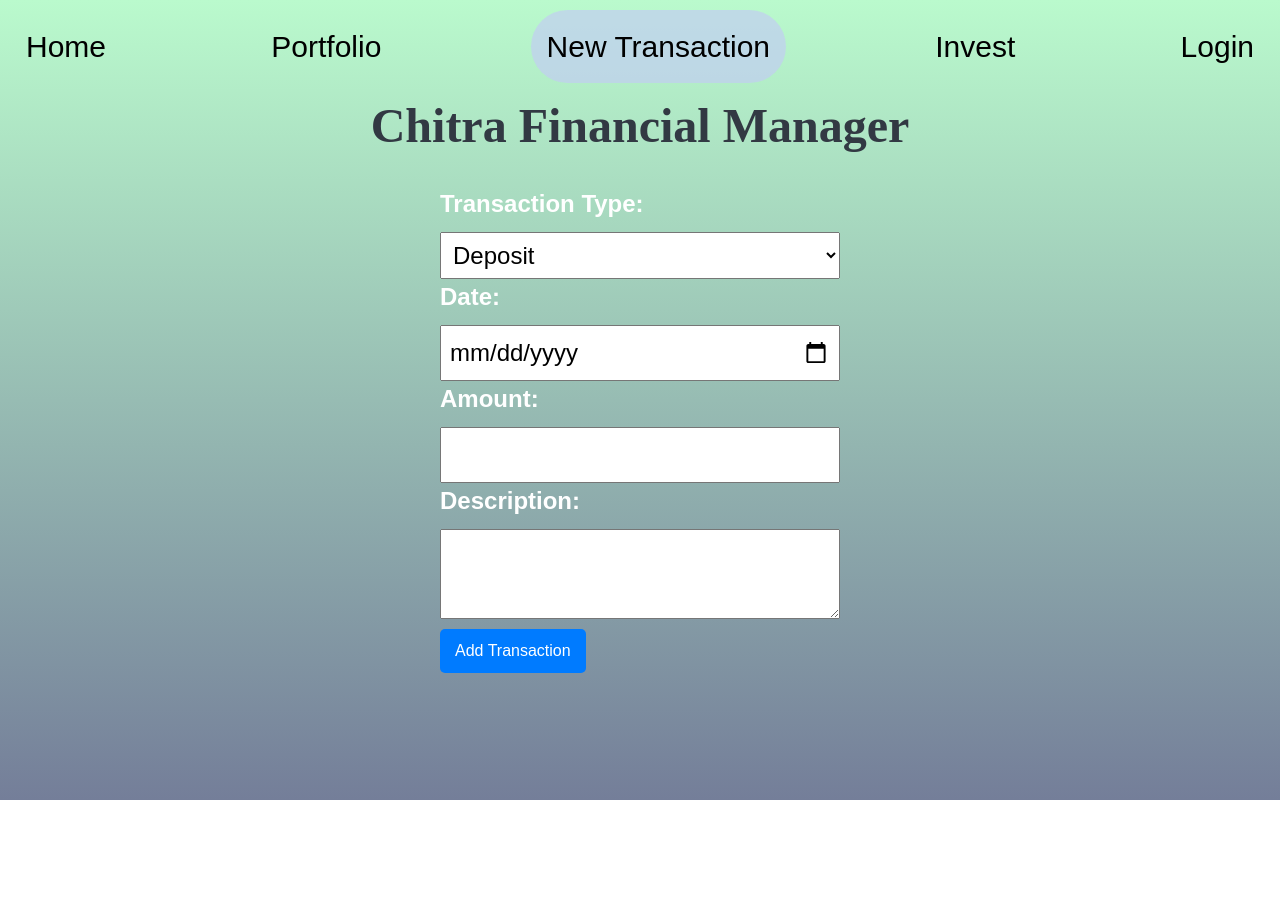
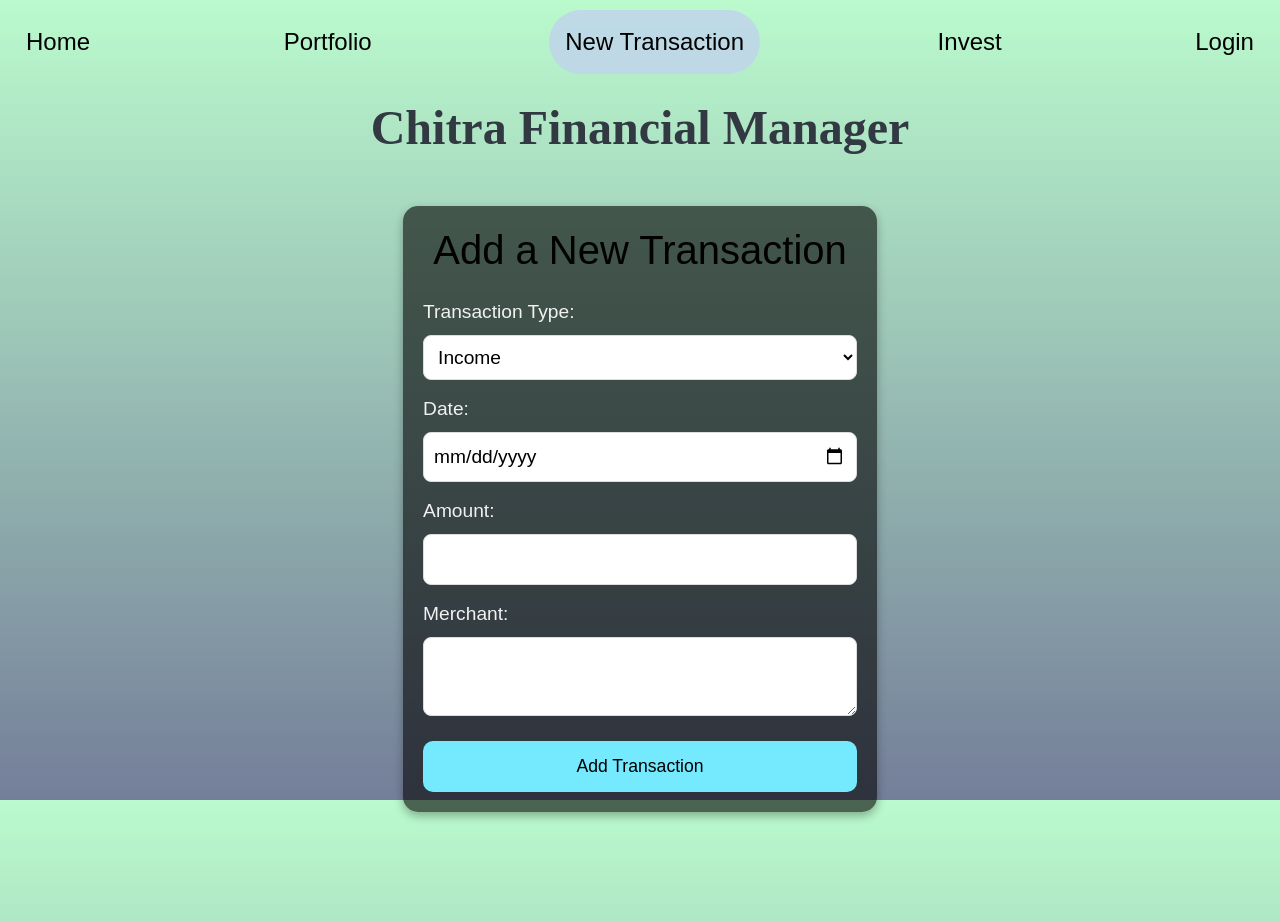
Before and after one commit to tudor1610/Chitra_Financial_Manager, a Flask app: page /newtransaction in a window 1280 px wide. Before the commit the page ends 800 px from the top, so only its background shows below. Run offline with Flask 3, Linux system fonts and the light colour scheme; some libraries are stand-ins or nearby versions.

Commit message:
Added New Transaction page

```diff
--- a/public/style.css
+++ b/public/style.css
@@ -166,34 +161,166 @@ h1.main-title {
 	margin-bottom: 0.7em;
 }
 
-form {
-    width: 400px;
-    margin: 0 auto;
+.transaction-form {
+    background: rgba(0, 0, 0, 0.6);
+    border-radius: 15px;
+    box-shadow: 0px 4px 10px rgba(0, 0, 0, 0.3);
+    padding: 20px;
+    max-width: 600px;
+    margin: 20px auto;
 }
 
-label {
-    font-weight: bold;
-    margin-bottom: 5px;
-    display: inline-block;
+.transaction-label {
+    font-size: 1.1rem;
+    color: #f1f1f1;
+    display: block;
+    margin-bottom: 8px;
 }
 
-input, select, textarea {
+.transaction-select, .transaction-input, .transaction-textarea {
+    font-size: 1rem;
     width: 100%;
-    padding: 8px;
-    margin-top: 5px;
+    padding: 10px;
+    background-color: #ffffff;
+    border: 1px solid #ddd;
+    border-radius: 8px;
     box-sizing: border-box;
+    margin-bottom: 15px;
 }
 
-button {
-    padding: 10px 15px;
-    font-size: 16px;
-    background-color: #007BFF;
-    color: white;
+.transaction-button {
+    background-color: #75eaff;
+    color: black;
+    padding: 12px 20px;
     border: none;
-    border-radius: 5px;
+    border-radius: 10px;
+    font-size: 1.1rem;
+    width: 100%;
     cursor: pointer;
+    transition: background-color 0.3s;
 }
 
-button:hover {
-    background-color: #0056b3;
+.transaction-button:hover {
+    background-color: #4ab1d8;
 }
+
+.transaction-button:active {
+    background-color: #348da2;
+}
+
+form {
+    margin-top: 30px;
+}
+
+.container.mt-5 {
+    padding: 15px;
+}
+
+h1.text-center.mb-4 {
+    margin-bottom: 20px;
+    color: #000000;
+}
+
+.flashes {
+    list-style-type: none;
+    margin: 0;
+    padding: 10px;
+    position: fixed;
+    top: 20px;
+    right: 20px;
+    max-width: 300px;
+    z-index: 1000;
+    font-family: 'Arial', cursive;
+}
+
+.flashes li {
+    margin-bottom: 10px;
+    padding: 10px;
+    border-radius: 5px;
+    color: #ffffff;
+    font-weight: bold;
+}
+
+.flashes .error {
+    background-color: #f44336;
+}
+
+.flashes .success {
+    background-color: #4caf50;
+}
+
+.flashes .info {
+    background-color: #2196f3;
+}
+
+.flashes .warning {
+    background-color: #ff9800;
+}
+
+.flashes li {
+    animation: slideIn 1s ease-in-out;
+}
+
+@keyframes slideIn {
+    0% {
+        opacity: 0;
+        transform: translateX(100%);
+    }
+    100% {
+        opacity: 1;
+        transform: translateX(0);
+    }
+}
+
+.flash-messages {
+    display: flex;
+    flex-direction: column;
+    gap: 10px;
+    max-width: 100%;
+    align-items: center;
+    justify-content: center;
+}
+
+.flash-message.success {
+    background-color: #4CAF50;
+    color: white;
+    border-radius: 5px;
+    padding: 10px 20px;
+    font-size: 1rem;
+    text-align: center;
+    width: 100%;
+}
+
+.flash-message.error {
+    background-color: #f44336;
+    color: white;
+    border-radius: 5px;
+    padding: 10px 20px;
+    font-size: 1rem;
+    text-align: center;
+    width: 100%;
+}
+
+body {
+    font-size: 1.2rem;
+}
+
+h1, h2, h3, h4, h5, h6 {
+    font-size: 2.5rem;
+}
+
+.navbar a {
+    font-size: 1.5rem;
+}
+
+.transaction-label, .transaction-input, .transaction-select, .transaction-textarea {
+    font-size: 1.2rem;
+}
+
+button, .flash-message {
+    font-size: 1.5rem;
+}
+
+.flash-message {
+    font-size: 1.5rem;
+}
--- a/server.py
+++ b/server.py
@@ -2,141 +2,151 @@ from flask import Flask, request, render_template, redirect, flash
 from flask_sqlalchemy import SQLAlchemy
 from werkzeug.security import generate_password_hash, check_password_hash
 import time
+from datetime import datetime
 
 app = Flask(__name__, static_folder="public")
 app.secret_key = "yoyo"
-app.config['SQLALCHEMY_DATABASE_URI'] = 'sqlite:///users.db'  # SQLite database
+app.config['SQLALCHEMY_DATABASE_URI'] = 'sqlite:///users.db'
 app.config['SQLALCHEMY_TRACK_MODIFICATIONS'] = False
 
 db = SQLAlchemy(app)
 
-# User model
 class User(db.Model):
-	id = db.Column(db.Integer, primary_key=True)
-	username = db.Column(db.String(80), unique=True, nullable=False)
-	password = db.Column(db.String(200), nullable=False)  # Hashed password
+    id = db.Column(db.Integer, primary_key=True)
+    username = db.Column(db.String(80), unique=True, nullable=False)
+    password = db.Column(db.String(200), nullable=False)
+
+class Transaction(db.Model):
+    id = db.Column(db.Integer, primary_key=True)
+    user_id = db.Column(db.Integer, db.ForeignKey('user.id'), nullable=False)
+    transaction_type = db.Column(db.String(10), nullable=False)
+    date = db.Column(db.String(10), nullable=False)
+    amount = db.Column(db.Float, nullable=False)
+    merchant = db.Column(db.String(100), nullable=False)
+
+    user = db.relationship('User', backref=db.backref('user_transactions', lazy=True))
 
 
 def allowed_file(filename):
-	return '.' in filename and filename.rsplit('.', 1)[1].lower() in app.config['ALLOWED_EXTENSIONS']
+    return '.' in filename and filename.rsplit('.', 1)[1].lower() in app.config['ALLOWED_EXTENSIONS']
 
 session = {
-	"authenticated": False,
-	"username": None,
+    "authenticated": False,
+    "username": None,
 }
 
 @app.route("/")
 def default():
-	return render_template('default.html', authenticated=session["authenticated"], username=session["username"])
+    return render_template('default.html', authenticated=session["authenticated"], username=session["username"])
 
 @app.route("/home")
 def home():
-	return render_template('home.html', authenticated=session["authenticated"], username=session["username"])
+    return render_template('home.html', authenticated=session["authenticated"], username=session["username"])
 
 @app.route("/create", methods=['GET', 'POST'])
 def create():
-	if request.method == "POST":
-		username = request.form.get("username", "").strip()
-		password = request.form.get("password", "").strip()
-		confirm_password = request.form.get("confirm_password", "").strip()
+    if request.method == "POST":
+        username = request.form.get("username", "").strip()
+        password = request.form.get("password", "").strip()
+        confirm_password = request.form.get("confirm_password", "").strip()
 
-		if not username or not password or not confirm_password:
-			flash("All fields are required.")
-			return redirect('/create')
+        if not username or not password or not confirm_password:
+            flash("All fields are required.")
+            return redirect('/create')
 
-		if password != confirm_password:
-			flash("Passwords do not match.")
-			return redirect('/create')
+        if password != confirm_password:
+            flash("Passwords do not match.")
+            return redirect('/create')
 
-		existing_user = User.query.filter_by(username=username).first()
-		if existing_user:
-			flash("Username already exists.")
-			return redirect('/create')
+        existing_user = User.query.filter_by(username=username).first()
+        if existing_user:
+            flash("Username already exists.")
+            return redirect('/create')
 
-		# Create new user
-		hashed_password = generate_password_hash(password, method='pbkdf2:sha256')
-		new_user = User(username=username, password=hashed_password)
-		db.session.add(new_user)
-		db.session.commit()
-		flash("Account created successfully. Please log in.")
-		time.sleep(2)
-		return redirect('/login')
+        # Create new user
+        hashed_password = generate_password_hash(password, method='pbkdf2:sha256')
+        new_user = User(username=username, password=hashed_password)
+        db.session.add(new_user)
+        db.session.commit()
+        flash("Account created successfully. Please log in.")
+        time.sleep(2)
+        return redirect('/login')
 
-	return render_template('create_account.html')
+    return render_template('create_account.html')
 
 
 @app.route("/login", methods=["GET", "POST"])
 def login():
-	error_msg = None
-	if request.method == "POST":
-		username = request.form.get("username", "")
-		password = request.form.get("password", "")
+    error_msg = None
+    if request.method == "POST":
+        username = request.form.get("username", "")
+        password = request.form.get("password", "")
 
-		# Query database for the user
-		user = User.query.filter_by(username=username).first()
-		if user and check_password_hash(user.password, password):
-			session['authenticated'] = True
-			session['username'] = username
-			return redirect('/home')
-		else:
-			error_msg = "Incorrect username or password"
+        user = User.query.filter_by(username=username).first()
+        if user and check_password_hash(user.password, password):
+            session['authenticated'] = True
+            session['username'] = username
+            return redirect('/home')
+        else:
+            error_msg = "Incorrect username or password"
 
-	return render_template("login.html", error_msg=error_msg)
+    return render_template("login.html", error_msg=error_msg)
 
 
 @app.route("/logout")
 def logout():
-	session["authenticated"] = False
-	session["username"] = None
-	return redirect('/')
+    session["authenticated"] = False
+    session["username"] = None
+    return redirect('/')
 
 @app.route("/portfolio")
 def portfolio():
-	return render_template('portfolio.html', authenticated=session["authenticated"], username=session["username"])
+    return render_template('portfolio.html', authenticated=session["authenticated"], username=session["username"])
 
-class Transaction(db.Model):
-	id = db.Column(db.Integer, primary_key=True)
-	user_id = db.Column(db.Integer, db.ForeignKey('user.id'), nullable=False)
-	type = db.Column(db.String(20), nullable=False)
-	date = db.Column(db.Date, nullable=False)
-	amount = db.Column(db.Float, nullable=False)
-	description = db.Column(db.Text)
+@app.route('/newtransaction', methods=['GET', 'POST'])
+def new_transaction():
+    if request.method == 'POST':
+        transaction_type = request.form.get('transaction_type')
+        date = request.form.get('date')
+        amount = float(request.form.get('amount'))
+        merchant = request.form.get('merchant')
 
-@app.route("/newtransaction", methods=["GET", "POST"])
-def newtransaction():
-	if request.method == "POST":
-		transaction_type = request.form.get("transaction_type")
-		date = request.form.get("date")
-		amount = request.form.get("amount")
-		description = request.form.get("description")
+        if amount < 0:
+            flash("Amount cannot be negative.", "error")
+            return redirect('/newtransaction')
 
-		if not transaction_type or not date or not amount:
-			flash("All fields are required!", "error")
-			return redirect("/newtransaction")
+        user = User.query.filter_by(username=session['username']).first()
 
-		try:
-			print(f"Transaction: {transaction_type}, {date}, {amount}, {description}")
-			flash("Transaction added successfully!", "success")
-		except Exception as e:
-			flash(f"Failed to add transaction: {e}", "error")
-			return redirect("/newtransaction")
+        transaction = Transaction(
+            user_id=user.id,
+            transaction_type=transaction_type,
+            date=date,
+            amount=amount,
+            merchant=merchant
+        )
 
-		return redirect("/newtransaction")
+        try:
+            db.session.add(transaction)
+            db.session.commit()
+            flash("Transaction added successfully!", "success")
+        except Exception as e:
+            flash(f"Error adding transaction: {str(e)}", "error")
 
-	return render_template("new_transaction.html")
+        return redirect('/newtransaction')
+
+    return render_template('new_transaction.html', authenticated=session['authenticated'], username=session['username'])
 
 @app.route("/invest")
 def invest():
-	return render_template('invest.html', authenticated=session["authenticated"], username=session["username"])
+    return render_template('invest.html', authenticated=session["authenticated"], username=session["username"]);
 
 @app.errorhandler(404)
 def error404(code):
-	return "HTTP Error 404 - Page Not Found"
+    return "HTTP Error 404 - Page Not Found"
 
 if __name__ == "__main__":
 
-	# Create database tables
-	with app.app_context():
-		db.create_all()
+    with app.app_context():
+        db.create_all()
 
-	app.run(debug=True, port=5000)
+    app.run(debug=True, port=5000)
--- a/templates/new_transaction.html
+++ b/templates/new_transaction.html
@@ -15,64 +15,38 @@
 {% endblock buttons %}
 
 {% block content %}
-<head>
-    <style>
-        .flashes {
-            list-style: none;
-            padding: 0;
-        }
-        .flashes li {
-            padding: 10px;
-            margin-bottom: 10px;
-            border: 1px solid transparent;
-            border-radius: 4px;
-            font-family: Arial, sans-serif;
-        }
-        .flashes li.success {
-            background-color: #d4edda;
-            color: #155724;
-            border-color: #c3e6cb;
-        }
-        .flashes li.info {
-            background-color: #d1ecf1;
-            color: #0c5460;
-            border-color: #bee5eb;
-        }
-        .flashes li.error {
-            background-color: #f8d7da;
-            color: #721c24;
-            border-color: #f5c6cb;
-        }
-    </style>
-</head>
 <body>
     {% with messages = get_flashed_messages(with_categories=true) %}
-        {% if messages %}
-            <ul class="flashes">
-                {% for category, message in messages %}
-                    <li class="{{ category }}">{{ message }}</li>
-                {% endfor %}
-            </ul>
-        {% endif %}
-    {% endwith %}
+		{% if messages %}
+			<div class="flash-messages">
+				{% for category, message in messages %}
+					<div class="flash-message {{ category }}">
+						{{ message }}
+					</div>
+				{% endfor %}
+			</div>
+		{% endif %}
+	{% endwith %}
 
-    <form method="POST">
-        <label for="transaction_type">Transaction Type:</label>
-        <select id="transaction_type" name="transaction_type">
-            <option value="Deposit">Deposit</option>
-            <option value="Withdrawal">Withdrawal</option>
+    <form method="POST" class="transaction-form">
+        <h1 class="text-center mb-4">Add a New Transaction</h1>
+
+        <label for="transaction_type" class="transaction-label">Transaction Type:</label>
+        <select id="transaction_type" name="transaction_type" class="transaction-select">
+            <option value="Income">Income</option>
+            <option value="Expense">Expense</option>
         </select>
 
-        <label for="date">Date:</label>
-        <input type="date" id="date" name="date">
+        <label for="date" class="transaction-label">Date:</label>
+        <input type="date" id="date" name="date" class="transaction-input" required>
 
-        <label for="amount">Amount:</label>
-        <input type="number" step="0.01" id="amount" name="amount">
+        <label for="amount" class="transaction-label">Amount:</label>
+        <input type="number" step="0.01" id="amount" name="amount" class="transaction-input" required>
 
-        <label for="description">Description:</label>
-        <textarea id="description" name="description"></textarea>
+        <label for="merchant" class="transaction-label">Merchant:</label>
+        <textarea id="merchant" name="merchant" class="transaction-textarea" required></textarea>
 
-        <button type="submit">Add Transaction</button>
+        <button type="submit" class="transaction-button">Add Transaction</button>
     </form>
 </body>
 {% endblock content %}
```
Also changed, not shown: other parts of public/style.css (+17 -22 lines), instance/users.db (deleted). Lines whose indentation alone changed are shown as unchanged.
